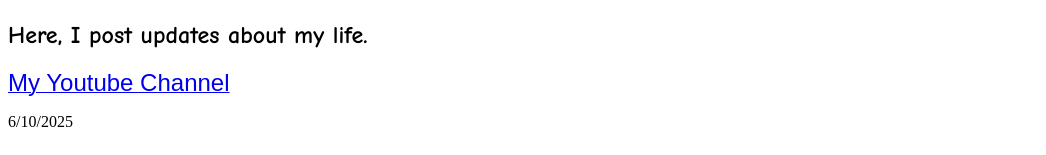
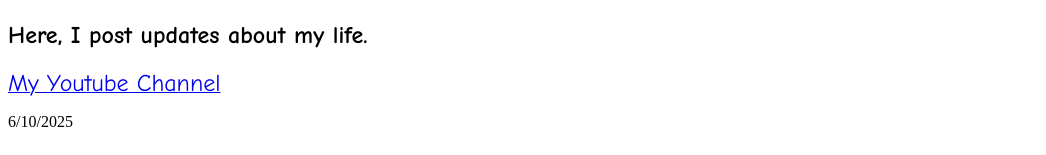
Before and after one commit to Goober47/Goober47.github.io, a plain HTML site: page index.html in a window 1280 px wide. Shown: the part 381-536 px from the top of the page, without its empty margins (0-1046 px from the left). Drawn offline with Linux system fonts and the light colour scheme.

Commit message:
Update index.html

```diff
--- a/index.html
+++ b/index.html
@@ -7,7 +7,7 @@
 <font face="comic sans ms"><h1>Hello! welcome to my website!</h1></font>
                                                    <img src="Screenshot 2025-06-10 140739.png">
   <font face="comic sans ms"><h2>Here, I post updates about my life.</h2></font>
-  <a href="https://www.youtube.com/@xandercollinsanimations"><font size=5 face="arial">My Youtube Channel</a></font>
+  <a href="https://www.youtube.com/@xandercollinsanimations"><font size=5 face="comic sans ms">My Youtube Channel</a></font>
 <p>6/10/2025</p>
   <font face="comic sans ms"><p>My Upcoming Video is.. <font size=10 face="comic sans ms"> An Animator Vs. Animation Fan Project!!</p></font> <img src="thumbnail1github.png">
     <font face="comic sans ms"> <p>I've Been working on this for a while, but its gonna be good! so if you like it when its up, then subscribe!!</p></font>
```
